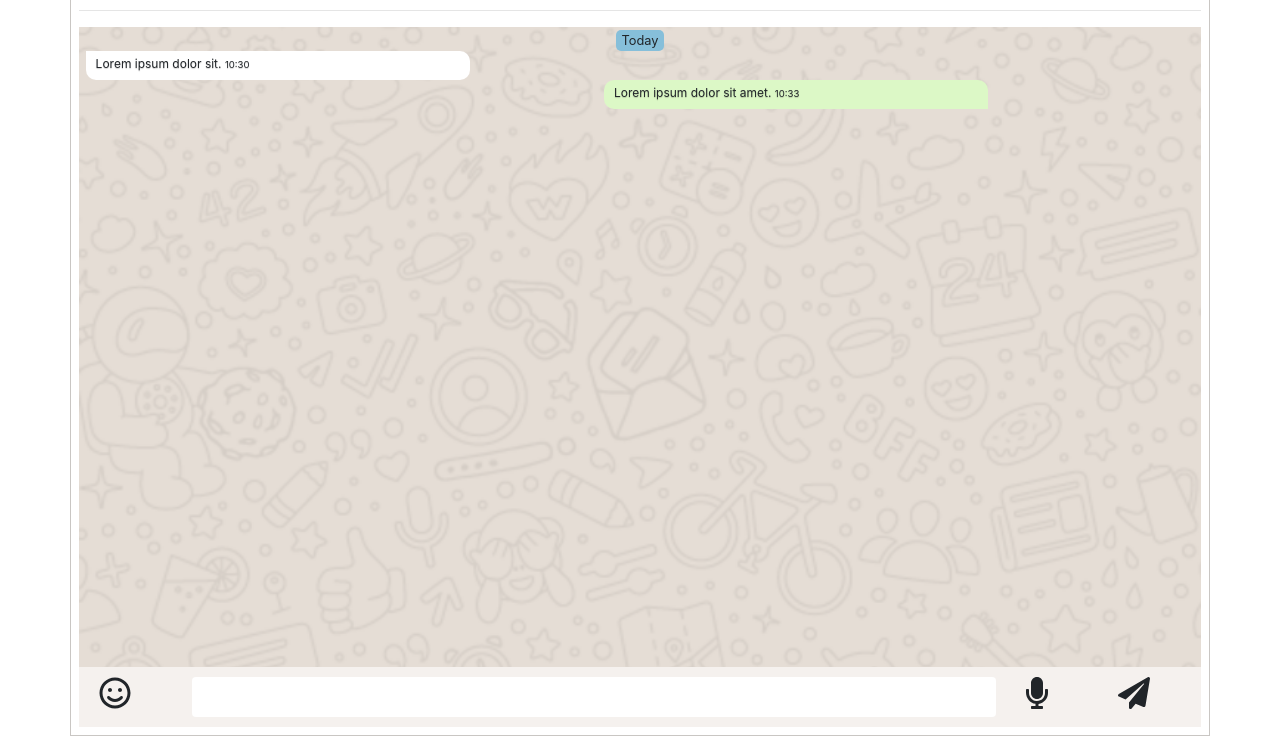
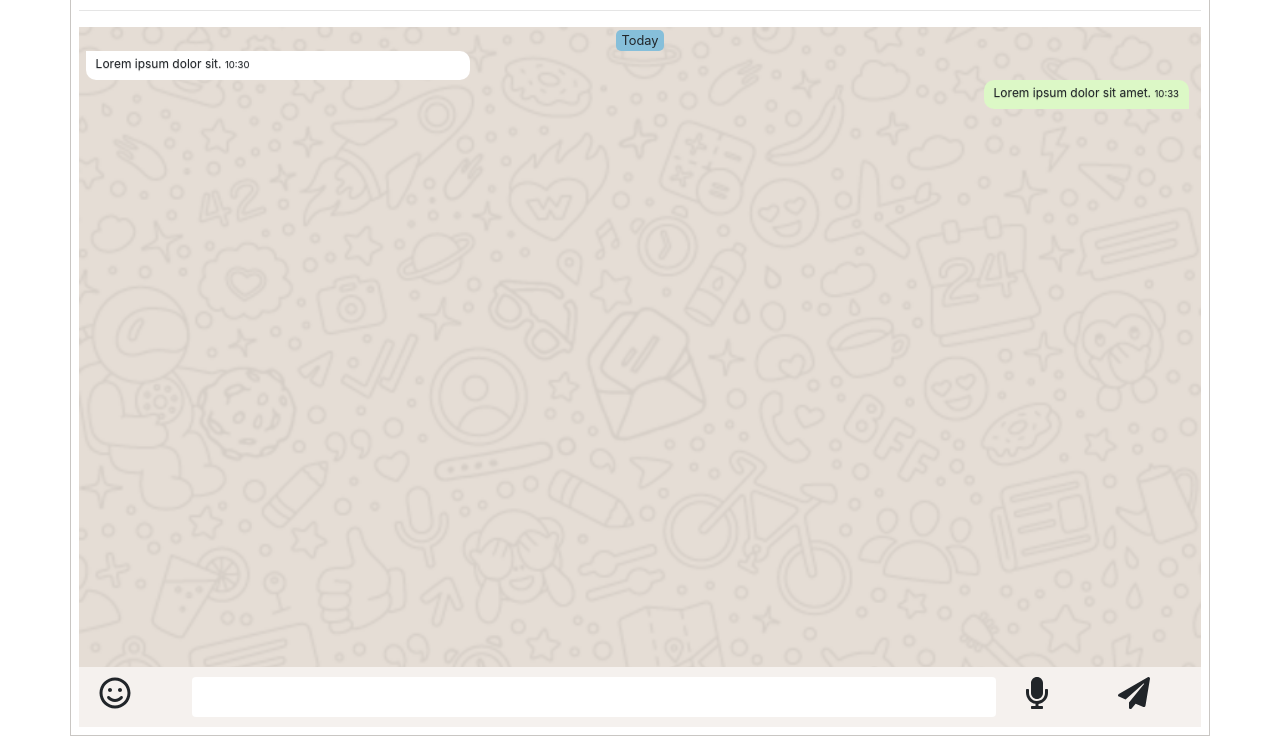
Before and after one commit to vivek1996/WhatsappUI, a plain HTML site: page chat.html in a window 1280 px wide. Shown: the part 87-823 px from the top of the page. Drawn offline with nearby package versions, Linux system fonts and the light colour scheme.

Commit message:
fixed allignment in chat

```diff
--- a/chat.html
+++ b/chat.html
@@ -40,7 +40,7 @@
                 <!-- header end -->
                 <hr>
                 <!-- chat section start -->
-                <div class="chat-back">
+                <div class="chat chat-back">
                     <div class="text-center ">
                             <small class=" chat-time">Today</small>
                     </div>
@@ -49,9 +49,9 @@
                                 <div class="col-4 receiver">Lorem ipsum dolor sit. <small>10:30</small></div>
 
                         </div>
-                        <div class="row  align-items-end ">
+                        <div class="row  ">
 
-                                <div class="col-4 offset-4 align-self-end sender">Lorem ipsum dolor sit amet.
+                                <div class="col-4  sender">Lorem ipsum dolor sit amet.
                                     <small >10:33</small>
                                 </div>
                         </div>
--- a/css/main.css
+++ b/css/main.css
@@ -35,7 +35,9 @@
   padding: .2em .4em;
   border-radius: 5px;
 }
-
+  .chat{
+    position: relative;
+  }
 .receiver {
   width: auto !important;
   position: relative;
@@ -51,8 +53,9 @@
 
 .sender {
 
-  position: relative;
-  left: 13em;
+  position: absolute;
+  right: 1em;
+  /* left: 13em; */
   width: auto !important;
   background: #dcf8c6;
   border-radius: 10px 10px 0 10px;
```
